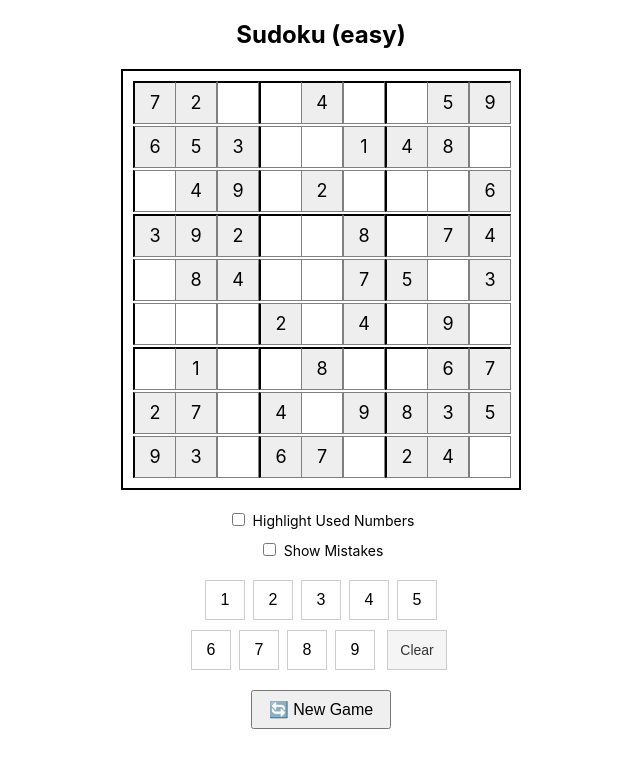
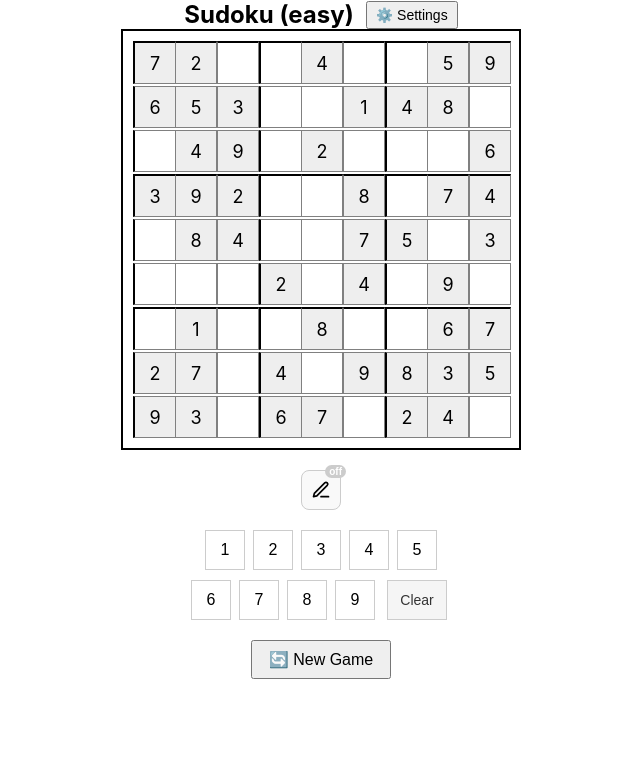
Before and after one commit to markpomerant/sudoku, a React (Vite) app: page / in a window 1280 px wide. Both pictures are taken after a click on the button "Easy". Shown: the top 768 px of the page, without its empty margins (319-959 px from the left). Built offline with nearby package versions, Linux system fonts and the light colour scheme.

Commit message:
Add settings for highlighting used numbers and showing mistakes in Sudoku game

```diff
--- a/src/App.jsx
+++ b/src/App.jsx
@@ -2,11 +2,28 @@ import './App.css';
 import React, { useState, useEffect } from "react";
 import { generatePuzzle } from "./lib/sudoku-solver";
 
+
+const PencilIcon = ({ size = 20 }) => (
+  <svg
+    width={size}
+    height={size}
+    viewBox="0 0 24 24"
+    fill="none"
+    stroke="currentColor"
+    strokeWidth="2"
+    strokeLinecap="round"
+    strokeLinejoin="round"
+  >
+    <path d="M12 20h9" />
+    <path d="M16.5 3.5a2.1 2.1 0 0 1 3 3L7 19l-4 1 1-4L16.5 3.5z" />
+  </svg>
+);
 function toCellState(puzzle, solution) {
   return puzzle.flat().map((val) => ({
     value: val,
     isInitial: val !== 0,
     isIncorrect: false,
+    notes: [],
   }));
 }
 
@@ -36,6 +53,8 @@ export function SudokuBoard() {
   const [selectedIndex, setSelectedIndex] = useState(null);
   const [isComplete, setIsComplete] = useState(false);
   const [showMistakes, setShowMistakes] = useState(false);
+const [noteMode, setNoteMode] = useState(false);
+  const [showSettings, setShowSettings] = useState(false);
 const [highlightUsedNumbers, setHighlightUsedNumbers] = useState(false);
   const startNewGame = (level) => {
     const newPuzzle = generatePuzzle(level);
@@ -51,20 +70,49 @@ const [highlightUsedNumbers, setHighlightUsedNumbers] = useState(false);
     setSelectedIndex(index);
   };
 
+
+const handleClear = () => {
+  if (selectedIndex == null || isComplete) return;
+
+  setCells((prev) =>
+    prev.map((cell, i) =>
+      i === selectedIndex && !cell.isInitial
+        ? {
+            ...cell,
+            value: 0,
+            notes: [],
+            isIncorrect: false,
+          }
+        : cell
+    )
+  );
+};
 const handleNumberClick = (num) => {
   if (selectedIndex == null || isComplete) return;
 
-    const newCells = cells.map((cell, i) =>
-      i === selectedIndex
-        ? {
+  setCells((prev) =>
+    prev.map((cell, i) => {
+      if (i !== selectedIndex || cell.isInitial) return cell;
+
+      if (noteMode) {
+        const alreadyHas = cell.notes.includes(num);
+        const newNotes = alreadyHas
+          ? cell.notes.filter((n) => n !== num)
+          : [...cell.notes, num].sort();
+        return {
+          ...cell,
+          notes: newNotes,
+        };
+      } else {
+        return {
           ...cell,
           value: num,
-            isIncorrect: num !== puzzleState.solution[Math.floor(i / 9)][i % 9],
+          notes: [],
+          isIncorrect: showMistakes && num !== puzzleState.solution[Math.floor(i / 9)][i % 9],
+        };
       }
-        : cell
+    })
   );
-
-    setCells(newCells);
 };
 
   useEffect(() => {
@@ -113,7 +161,65 @@ const usedValues = (() => {
 
   return (
     <div style={{ userSelect: "none", textAlign: "center" }}>
-      <h2>Sudoku ({difficulty})</h2>
+     <div style={{ display: "flex", justifyContent: "center", alignItems: "center", gap: "12px" }}>
+  <h2 style={{ margin: 0 }}>Sudoku ({difficulty})</h2>
+
+  <div style={{ position: "relative" }}>
+    <button
+      onClick={() => setShowSettings((v) => !v)}
+      style={{
+        fontSize: "14px",
+        padding: "4px 8px",
+        cursor: "pointer",
+      }}
+    >
+      ⚙️ Settings
+    </button>
+
+    {showSettings && (
+      <div
+        style={{
+          position: "absolute",
+          top: "100%",
+          right: 0,
+          backgroundColor: "white",
+          border: "1px solid #ccc",
+          borderRadius: "4px",
+          padding: "10px",
+          boxShadow: "0 2px 6px rgba(0,0,0,0.15)",
+          zIndex: 10,
+          minWidth: "180px",
+          whiteSpace: "nowrap",
+        }}
+      >
+        <label style={{ display: "flex", alignItems: "center", fontSize: "14px", marginBottom: "8px" }}>
+          <input
+            type="checkbox"
+            checked={highlightUsedNumbers}
+            onChange={(e) => {
+              setHighlightUsedNumbers(e.target.checked);
+              setShowSettings(false);
+             }}
+            style={{ marginRight: "8px" }}
+          />
+          Highlight Used Numbers
+        </label>
+
+        <label style={{ display: "flex", alignItems: "center", fontSize: "14px" }}>
+          <input
+            type="checkbox"
+            checked={showMistakes}
+            onChange={(e) =>  {setShowMistakes(e.target.checked);
+                setShowSettings(false);
+            }}
+            style={{ marginRight: "8px" }}
+          />
+          Show Mistakes
+        </label>
+      </div>
+    )}
+  </div>
+</div>
 
       {/* Sudoku Grid */}
       <div
@@ -136,52 +242,93 @@ const usedValues = (() => {
   style={{
     width: 40,
     height: 40,
-                lineHeight: "40px",
+    fontSize: "18px",
+    position: "relative",
     textAlign: "center",
-                fontSize: "18px",
     cursor: cell.isInitial || isComplete ? "default" : "pointer",
     backgroundColor: cell.isInitial
       ? "#eee"
-                  : cell.isIncorrect && showMistakes
+      : cell.isIncorrect
       ? "#fdd"
       : isSelected
       ? "#cceeff"
       : "white",
     border: "1px solid gray",
-                borderTop:
-                  Math.floor(i / 9) % 3 === 0 ? "2px solid black" : "1px solid gray",
-                borderLeft:
-                  i % 9 % 3 === 0 ? "2px solid black" : "1px solid gray",
+    borderTop: Math.floor(i / 9) % 3 === 0 ? "2px solid black" : "1px solid gray",
+    borderLeft: i % 9 % 3 === 0 ? "2px solid black" : "1px solid gray",
+    display: "flex",
+    alignItems: "center",
+    justifyContent: "center",
   }}
 >
-              {cell.value !== 0 ? cell.value : ""}
+  {cell.value !== 0 ? (
+    cell.value
+  ) : cell.notes.length ? (
+    <div
+      style={{
+        position: "absolute",
+        top: 2,
+        left: 2,
+        right: 2,
+        bottom: 2,
+        fontSize: "10px",
+        display: "grid",
+        gridTemplateColumns: "repeat(3, 1fr)",
+        gridTemplateRows: "repeat(3, 1fr)",
+        lineHeight: "1.2",
+        color: "#666",
+      }}
+    >
+      {Array.from({ length: 9 }, (_, j) => j + 1).map((n) => (
+        <div key={n} style={{ textAlign: "center" }}>
+          {cell.notes.includes(n) ? n : ""}
+        </div>
+      ))}
+    </div>
+  ) : (
+    ""
+  )}
 </div>
           );
         })}
       </div>
-<div style={{ marginTop: 20, marginBottom: 10 }}>
-  <label style={{ fontSize: "14px", cursor: "pointer" }}>
-    <input
-      type="checkbox"
-      checked={highlightUsedNumbers}
-      onChange={(e) => setHighlightUsedNumbers(e.target.checked)}
-      style={{ marginRight: "8px" }}
-    />
-    Highlight Used Numbers
-  </label>
+
+<div style={{ marginTop: 20, marginBottom: 10, width: "100%", display: "flex", justifyContent: "center", alignItems: "center" }}>
+  <button
+    onClick={() => setNoteMode((v) => !v)}
+    style={{
+      position: "relative",
+      width: 40,
+      height: 40,
+      cursor: "pointer",
+      borderRadius: "8px",
+      border: "1px solid #ccc",
+      backgroundColor: noteMode ? "#e0f7fa" : "#f9f9f9",
+      display: "flex",
+      alignItems: "center",
+      justifyContent: "center",
+    }}
+    aria-label="Toggle pencil note mode"
+  >
+    <PencilIcon size={20} />
+    <span
+      style={{
+        position: "absolute",
+        top: -6,
+        right: -6,
+        backgroundColor: noteMode ? "#4caf50" : "#ccc",
+        color: "white",
+        fontSize: "10px",
+        padding: "1px 4px",
+        borderRadius: "10px",
+        fontWeight: "bold",
+      }}
+    >
+      {noteMode ? "on" : "off"}
+    </span>
+  </button>
 </div>
 
-<div style={{ marginTop: 5, marginBottom: 10 }}>
-  <label style={{ fontSize: "14px", cursor: "pointer" }}>
-    <input
-      type="checkbox"
-      checked={showMistakes}
-      onChange={(e) => setShowMistakes(e.target.checked)}
-      style={{ marginRight: "8px" }}
-    />
-    Show Mistakes
-  </label>
-</div>
       {/* Number Selector */}
       <div style={{ marginTop: 20 }}>
   <div style={{ marginBottom: 10 }}>
@@ -228,7 +375,7 @@ const usedValues = (() => {
 
     {/* Optional: Clear button */}
     <button
-      onClick={() => handleNumberClick(0)} // or implement a `handleClear`
+      onClick={() => {handleClear();}}
       disabled={selectedIndex == null || isComplete}
       style={{
         width: 60,
```
Lines whose indentation alone changed are shown as unchanged.
